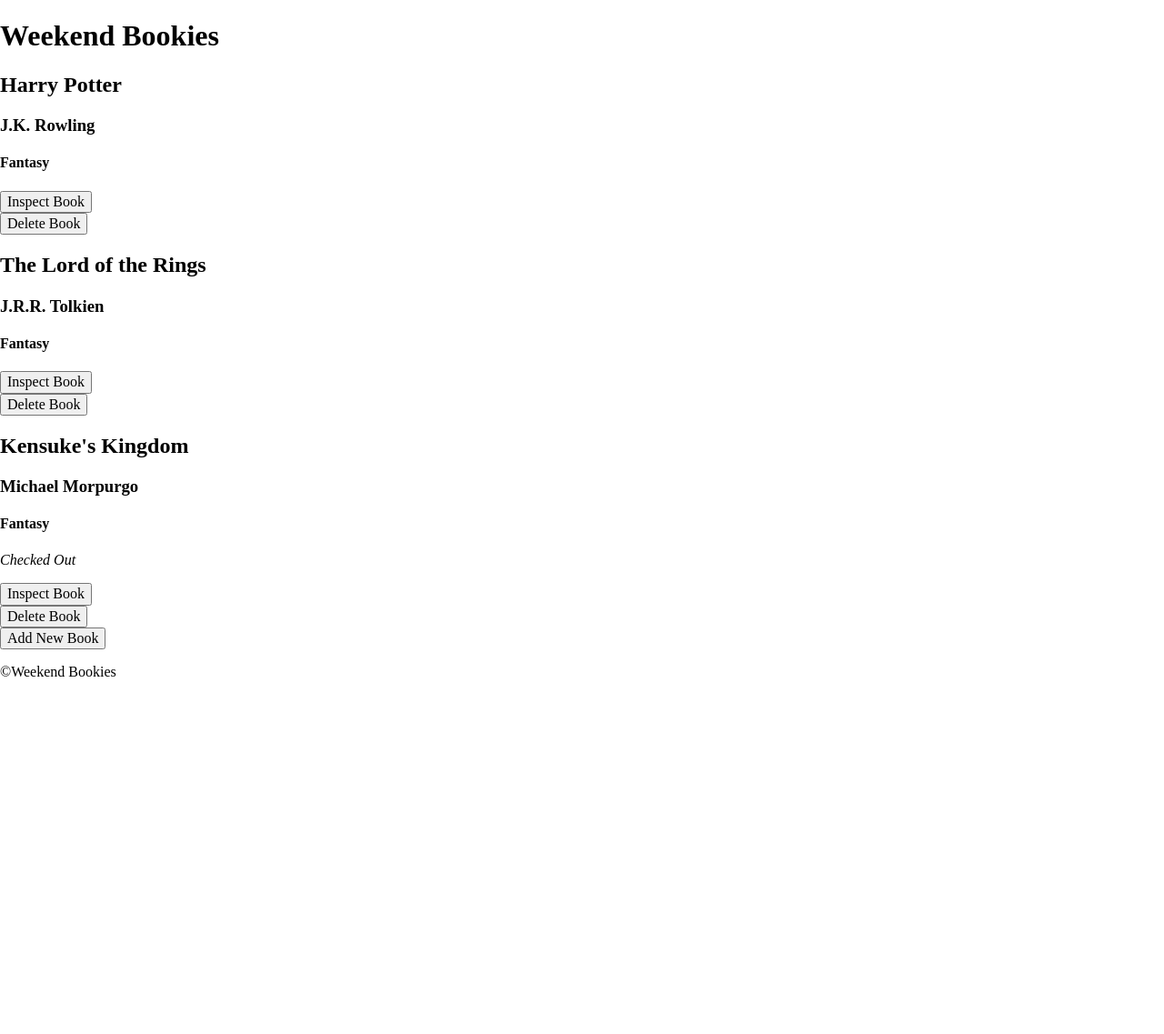
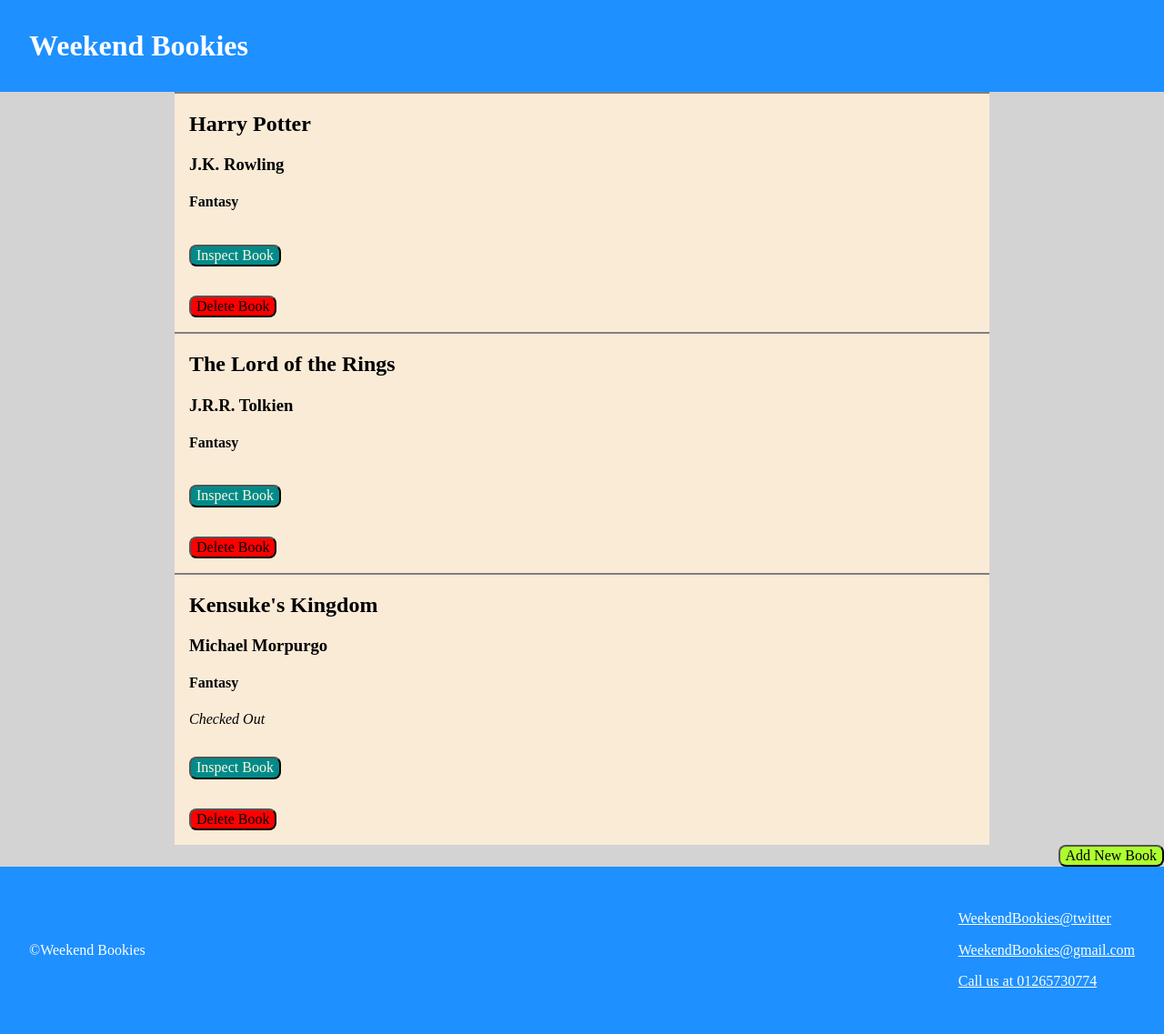
Before and after one commit to TomRgrant/week-3-Weekend-homework, a Flask app: page / in a window 1280 px wide. Shown: the whole page at 91% size. Before the commit the page ends 744 px from the top, so only its background shows below. Run offline with Flask 2, Linux system fonts and the light colour scheme.

Commit message:
Add styling to pages

```diff
--- a/static/style.css
+++ b/static/style.css
@@ -0,0 +1,80 @@
+.blue_background_white_text {
+    background-color: dodgerblue;
+    color: white;
+}
+
+.no_margin {
+    margin: 0;
+}
+
+.padding2 {
+    padding: 2rem;
+}
+
+.grid_wrapper {
+    height: 100vh;
+    display: grid;
+    grid-template-rows: auto 1fr auto;
+  }
+
+.book_display{
+    width: 70%;
+    margin: auto;
+    display: flex;
+    flex-direction: column;
+    background-color: antiquewhite;
+    border-top: 2px gray solid;
+}
+
+footer {
+    display: flex;
+    justify-content: space-between;
+    align-items: center;
+}
+
+.socials {
+    text-decoration: underline;
+}
+
+.light_grey_background {
+    background-color: lightgrey;
+}
+
+.inspect_book {
+    background-color: darkcyan;
+    color: cornsilk;
+    border-radius: 8px;
+}
+
+.delete_book {
+    background-color: red;
+    color: black;
+    border-radius: 8px;
+}
+
+.book_button {
+    padding: 1rem;
+}
+
+.book_display_text {
+    margin-left: 1rem;
+}
+
+.add_new_book_button {
+    background-color: greenyellow;
+    border-radius: 8px;
+}
+
+.flex_justify_right {
+    display: flex;
+    justify-content: right;
+}
+
+.padding1 {
+    padding: 1rem;
+}
+
+.flex_justify_space_between {
+    display: flex;
+    justify-content: space-between;
+}
--- a/templates/base.html
+++ b/templates/base.html
@@ -8,10 +8,10 @@
     <link rel="stylesheet" href="{{ url_for('static', filename='style.css') }}">
     <title>{{ title }}</title>
 </head>
-<body>
-
-    <header>
-        <h1>Weekend Bookies</h1>
+<body class="light_grey_background">
+    <div class="grid_wrapper">
+        <header class="blue_background_white_text padding2">
+            <h1 class="no_margin">Weekend Bookies</h1>
         </header>
 
         <section>
@@ -20,9 +20,14 @@
             {% endblock content %}
         </section>
 
-    <footer>
-        <p>&#169Weekend Bookies</p>
+        <footer class="blue_background_white_text padding2">
+            <p class="no_margin">&#169Weekend Bookies</p>
+            <div class="socials">
+                <p>WeekendBookies@twitter</p>
+                <p>WeekendBookies@gmail.com</p>
+                <p>Call us at 01265730774</p>
+            </div>
         </footer>
-
+    </div>
 </body>
 </html>
--- a/templates/index.html
+++ b/templates/index.html
@@ -5,7 +5,8 @@
         {% for book in book_list %}
 
             <section>
-                <div>
+                <div class="book_display">
+                    <div class="book_display_text">
                         <h2>{{ book.title }}</h2>
                         <h3>{{ book.author }}</h3>
                         <h4>{{ book.genre }}</h4>
@@ -13,22 +14,25 @@
                         {% if book.checked_out %}
                             <p><i>Checked Out</i></p>
                         {% endif %}
+                    </div>
 
-                    <form action="book/{{ loop.index0 }}" method="get">
-                        <input type="submit" value="Inspect Book">
+                    <div>
+                        <form class="book_button" action="book/{{ loop.index0 }}" method="get">
+                            <input class="inspect_book" type="submit" value="Inspect Book">
                         </form>
 
-                    <form action="book/{{ loop.index0 }}/delete" method="post">
-                        <input type="submit" value="Delete Book">
+                        <form class="book_button" action="book/{{ loop.index0 }}/delete" method="post">
+                            <input class="delete_book" type="submit" value="Delete Book">
                         </form>
+                    </div>
                 </div>
             </section>
 
         {% endfor %}
 
-        <div>
+        <div class="flex_justify_right">
             <form action="book/add_new_book" method="get">
-                <input type="submit" value="Add New Book">
+                <input class="add_new_book_button" type="submit" value="Add New Book">
             </form>
         </div>
     </section>
```
Also changed, not shown: templates/book.html (+10 -3 lines), templates/new_book.html (+6 -5 lines). Lines whose indentation alone changed are shown as unchanged.
